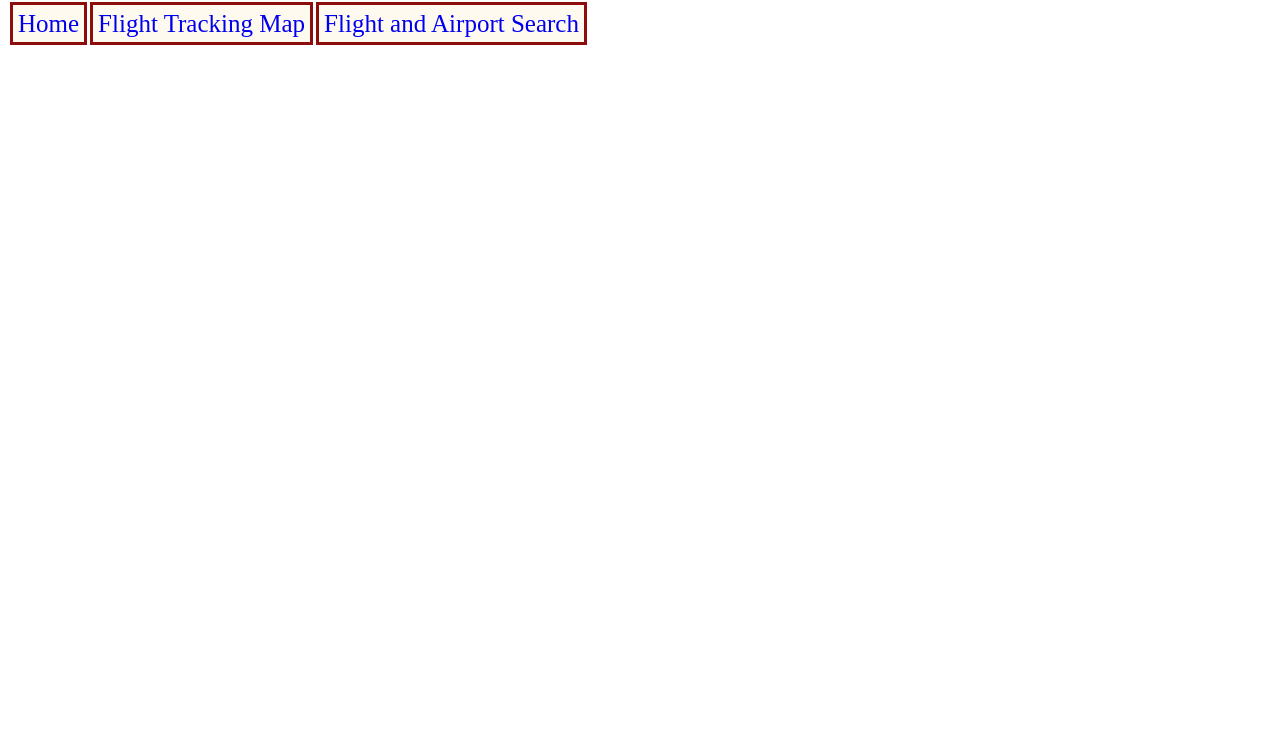
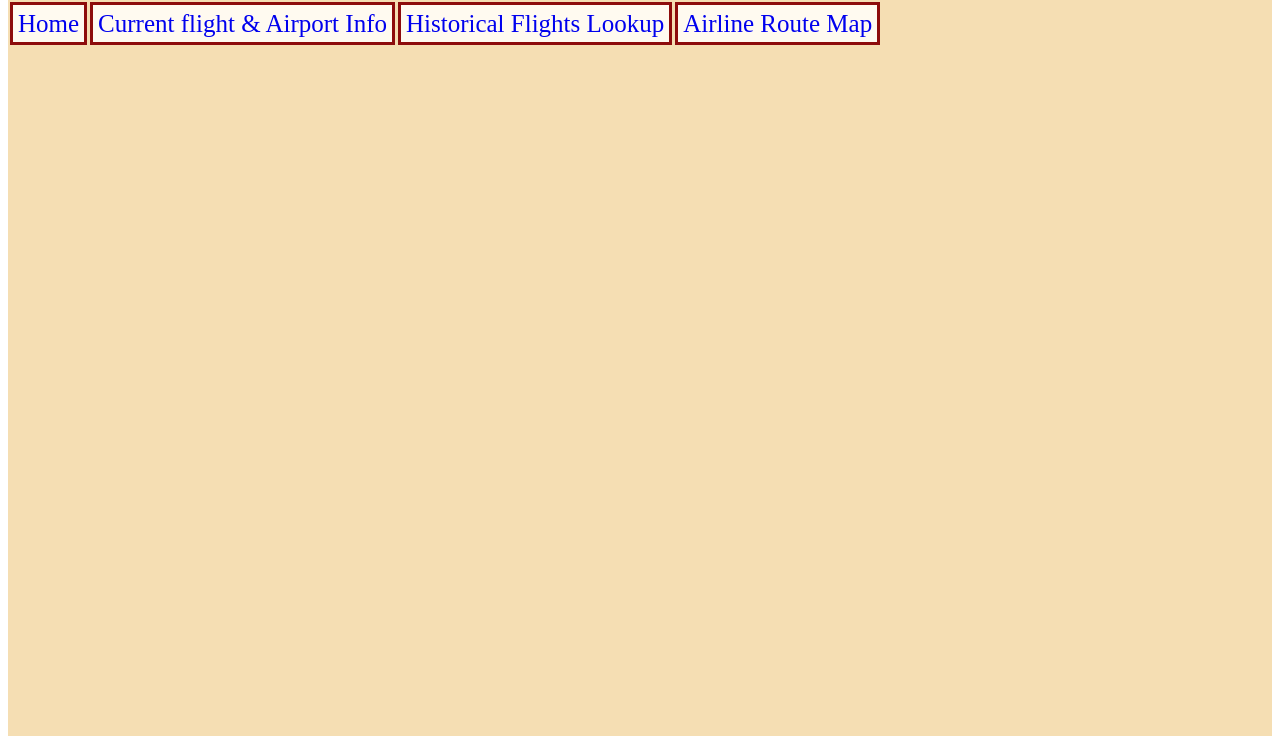
Before and after one commit to cbahk1/INST377FinalProject, a plain HTML site: page flight_tracking.html in a window 1280 px wide. Shown: the part 56-800 px from the top of the page. Drawn offline with Linux system fonts and the light colour scheme.

Commit message:
fixing css

```diff
--- a/flight_tracking.html
+++ b/flight_tracking.html
@@ -6,16 +6,19 @@
     </head>
 
     <body>
+    <div id="fullPage">
         <div id="header">
             <h1> Flight Tracking Page!</h1>
         </div>
         <div id="navBar" >
             <ul>
                 <li><a href="main.html"> Home</a></li>
-                <li><a href="flight_tracking.html"> Flight Tracking Map</a></li>
-                <li><a href="flight_search.html"> Flight and Airport Search</a></li>
+                <li><a href="flight_tracking.html"> Current flight & Airport Info</a></li>
+                <li><a href="flight_search.html"> Historical Flights Lookup</a></li>
+                <li><a href="maps.html"> Airline Route Map</a></li>
             </ul>
         </div>
+    </div>
     </body>
 
 </html>
--- a/main.css
+++ b/main.css
@@ -1,10 +1,10 @@
-ul {
+#navBar ul {
     list-style-type: none;
     margin: 0;
     padding: 0;
 }
 
-li {
+#navBar li {
     display: inline;
     margin-left: 5px;
     font-size: 25px;
@@ -14,14 +14,10 @@ li {
     background-color:floralwhite;
 }
 
-li a {
+#navBar li a {
     text-decoration: none;
-
 }
 
-#navBar {
-width: 100%;
-}
 
 #fullPage {
     background-color: wheat;
```
Also changed, not shown: flight_search.html (+2 -0 lines), main.html (+6 -2 lines), maps.html (+2 -0 lines).
